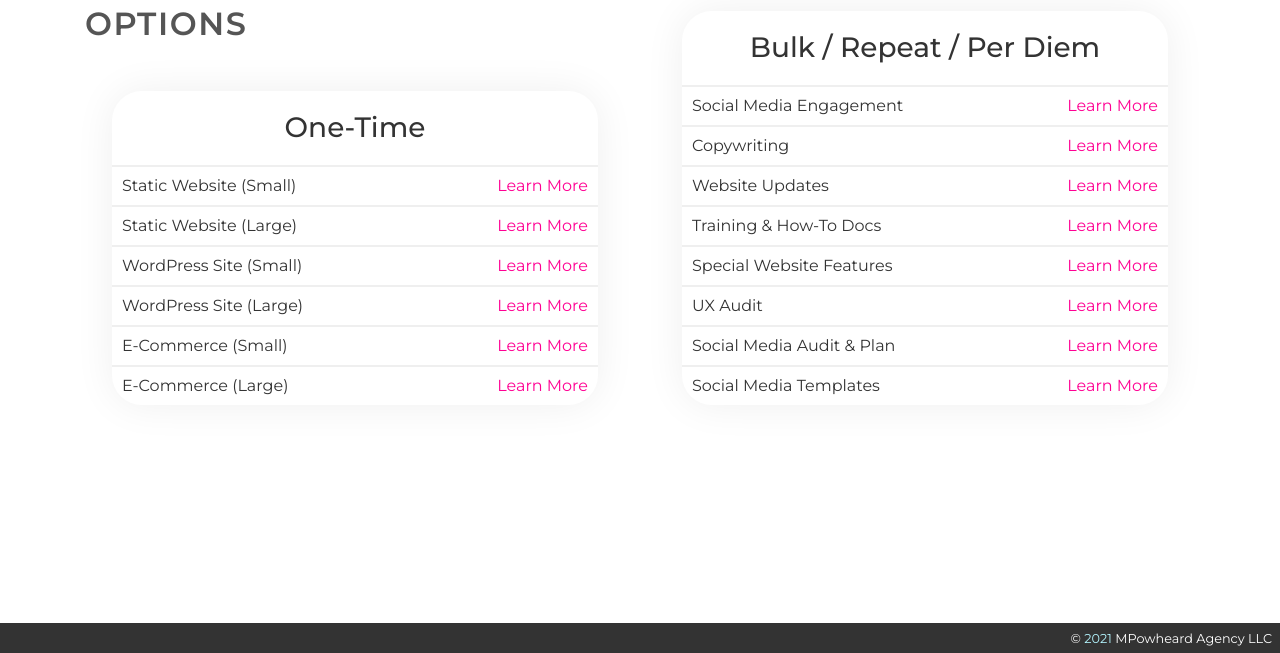
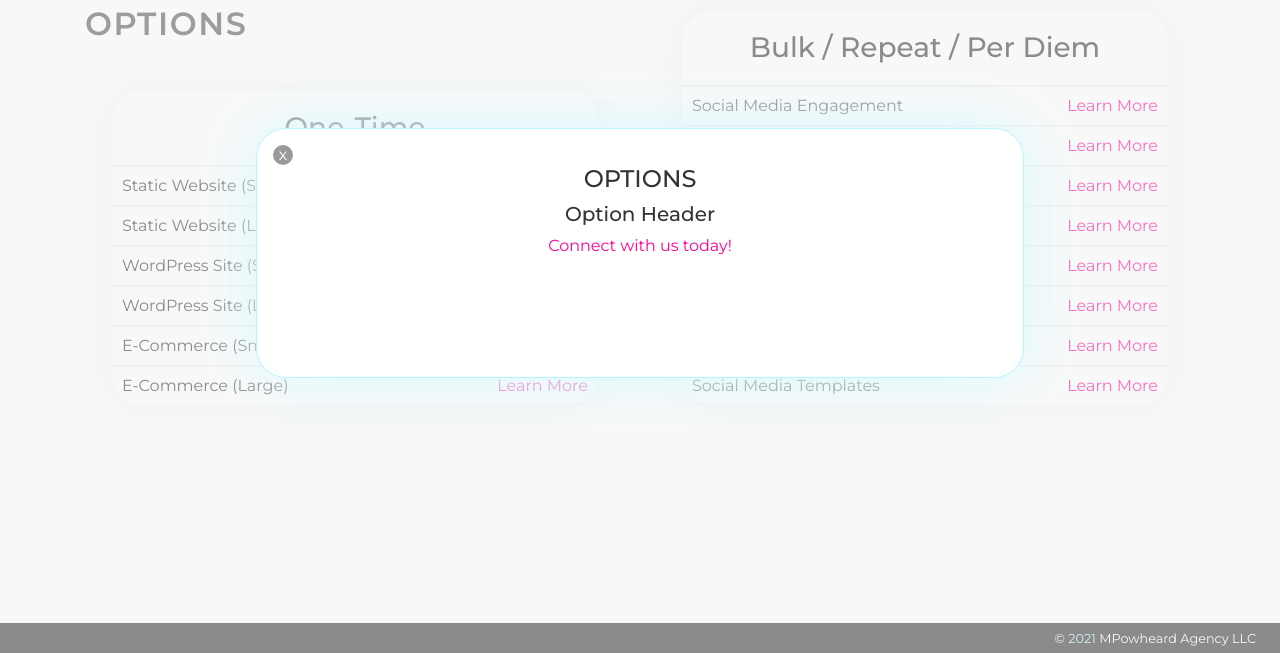
Before and after one commit to melanierosson/mpowheard, a website: page options.html in a window 1280 px wide. Shown: the part 147-800 px from the top of the page. Drawn offline with Linux system fonts and the light colour scheme.

Commit message:
work on the options modal

```diff
--- a/assets/scss/mpowheard.scss
+++ b/assets/scss/mpowheard.scss
@@ -320,4 +320,53 @@ body {
 			margin-bottom:4.5rem;
 		}
 	}
+	div#modal-overlay {
+		display:none;
+	}
+	div#modal-overlay.enabled {
+		display:flex;
+		justify-content:center;
+		align-content:center;
+		align-items:center;
+		position:fixed;
+		width:100vw;
+		height:100vh;
+		overflow:hidden;
+		background-color:#EFEFEF77;
+		top:0;
+		left:0;
+		z-index:2000;
+		section#opt-modal {
+			min-width:18.75rem;
+			width:60%;
+			min-height:15.625rem;
+			background-color:$white;
+			border: 1px solid $cyanlight;
+			border-radius:1.875rem;
+			box-shadow: 0 0 3.75rem $cyanlighter;
+			padding:1rem;
+			div.close-btn {
+				width:1.25rem;
+				height:1.25rem;
+				border-radius:60%;
+				background-color:#9A9A9A;
+				color:$white;
+				display:flex;
+				justify-content:center;
+				align-items:center;
+				align-content:center;
+				padding:0;
+			}
+			div.close-btn:hover {
+				cursor:pointer;
+				background-color:$pink;
+				color:$graydarkest;
+			}
+			p.connect-cta {
+				a {
+					color:$pink;
+				}
+			}
+		}
+	}
 }
--- a/options.html
+++ b/options.html
@@ -51,6 +51,32 @@
       </div>
     </div>
   </nav>
+
+
+  <!-- Options Modal -->
+  <div id="modal-overlay" class="enabled">
+    <section id="opt-modal">
+      <div class="close-btn center">
+        x
+      </div>
+      <header>
+        <h4 class="center">OPTIONS</h4>
+        <h5 class="opt-subheader center">Option Header</h5>
+      </header>
+      <div class="opts">
+        <article class="opt-modal">
+        </article>
+        <article class="opt-modal">
+        </article>
+      </div>
+      <p class="connect-cta center">
+        <a href="./connect.html#contact" class="connect-cta">
+          Connect with us today!
+        </a>
+      </p>
+    </section>
+  </div>
+
 
   <!-- Page Content -->
   <section>
@@ -138,7 +164,7 @@
 
   <!-- Footer -->
   <footer class="copyright footer fixed-bottom text-right">
-    <small>&copy; <span class="cyan" id="currentYear">2021</span> MPowheard Agency LLC</small>
+    <small class="pr-3">&copy; <span class="cyan" id="currentYear">2021</span> MPowheard Agency LLC</small>
   </footer>
 
   <!-- Bootstrap core JavaScript -->
```
Also changed, not shown: connect.html (+1 -1 lines), index.html (+1 -1 lines), why.html (+1 -1 lines), assets/css/mpowheard.css.
